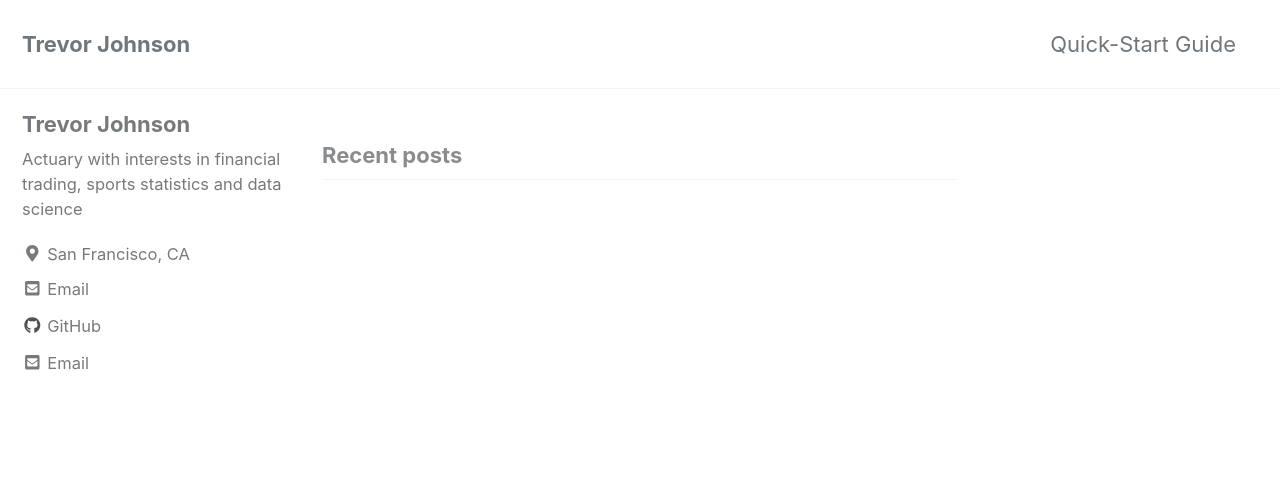
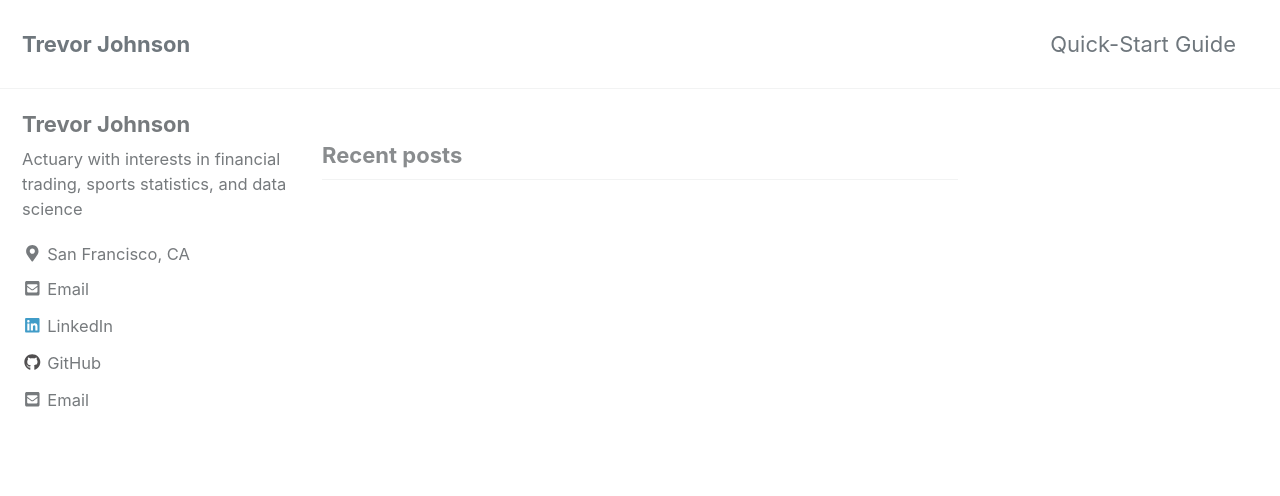
Before and after one commit to trevor-johnson/tpjohnson.github.io, a Jekyll site: the page built from index.html, in a window 1280 px wide. Shown: the top 496 px of the page. Built offline with Jekyll 4.4.1, drawn with Linux system fonts in a browser that asks for light colours; cached includes are drawn as plain includes; nearby versions of some CDN libraries; the list of posts is cut into pages by our own code.

Commit message:
linked in logo

```diff
--- a/_config.yml
+++ b/_config.yml
@@ -108,7 +108,7 @@ analytics:
 author:
   name             : "Trevor Johnson"
   avatar           : # path of avatar image, e.g. "/assets/images/bio-photo.jpg"
-  bio              : "Actuary with interests in financial trading, sports statistics and data science"
+  bio              : "Actuary with interests in financial trading, sports statistics, and data science"
   location         : "San Francisco, CA"
   email            : "trevorjohnson.tj@gmail.com"
   links:
@@ -118,6 +118,9 @@ author:
     - label: "Website"
       icon: "fas fa-fw fa-link"
       # url: "https://your-website.com"
+    - label: "LinkedIn"
+      icon: "fab fa-fw fa-linkedin"
+      url: "https://www.linkedin.com/in/trevorpjohnson/"
     - label: "Twitter"
       icon: "fab fa-fw fa-twitter-square"
       # url: "https://twitter.com/"
@@ -293,3 +296,10 @@ defaults:
       comments: # true
       share: true
       related: true
+  # _pages
+  - scope:
+      path: ""
+      type: pages
+    values:
+      layout: single
+      author_profile: true
```
